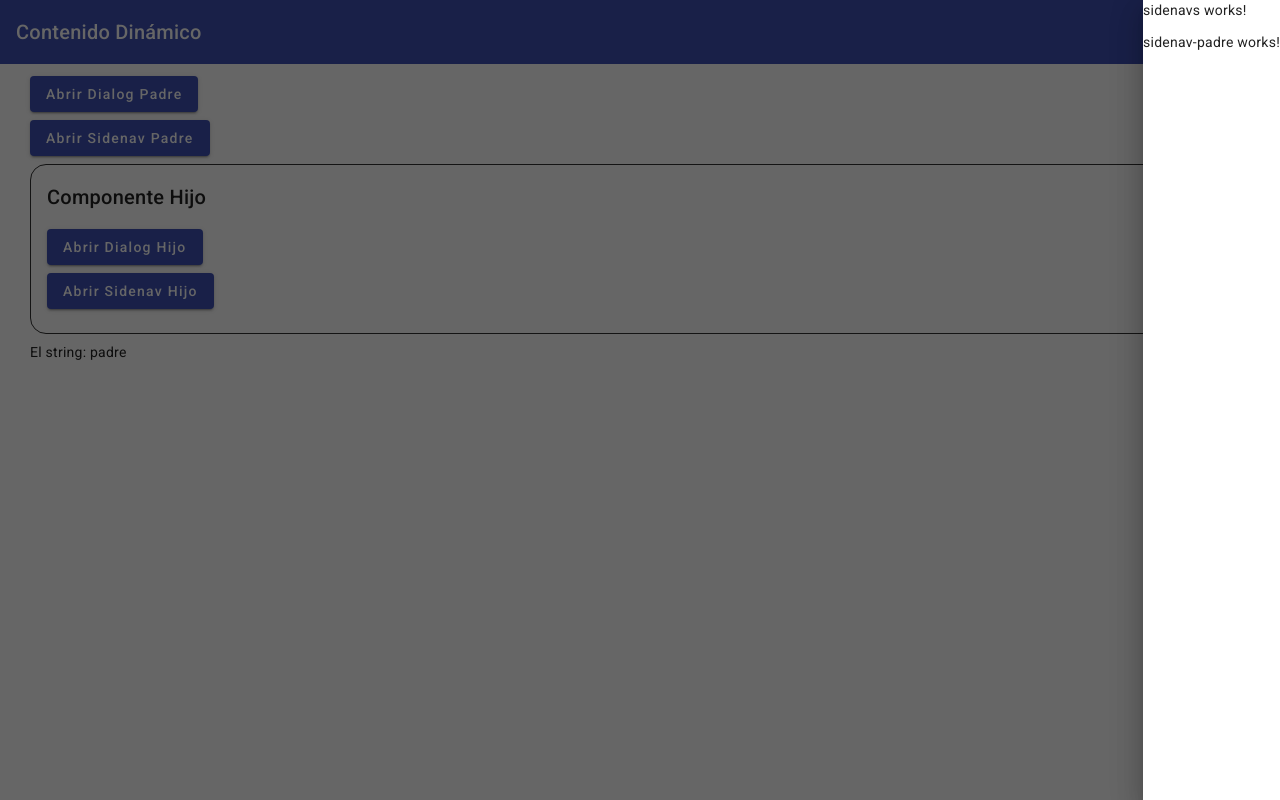
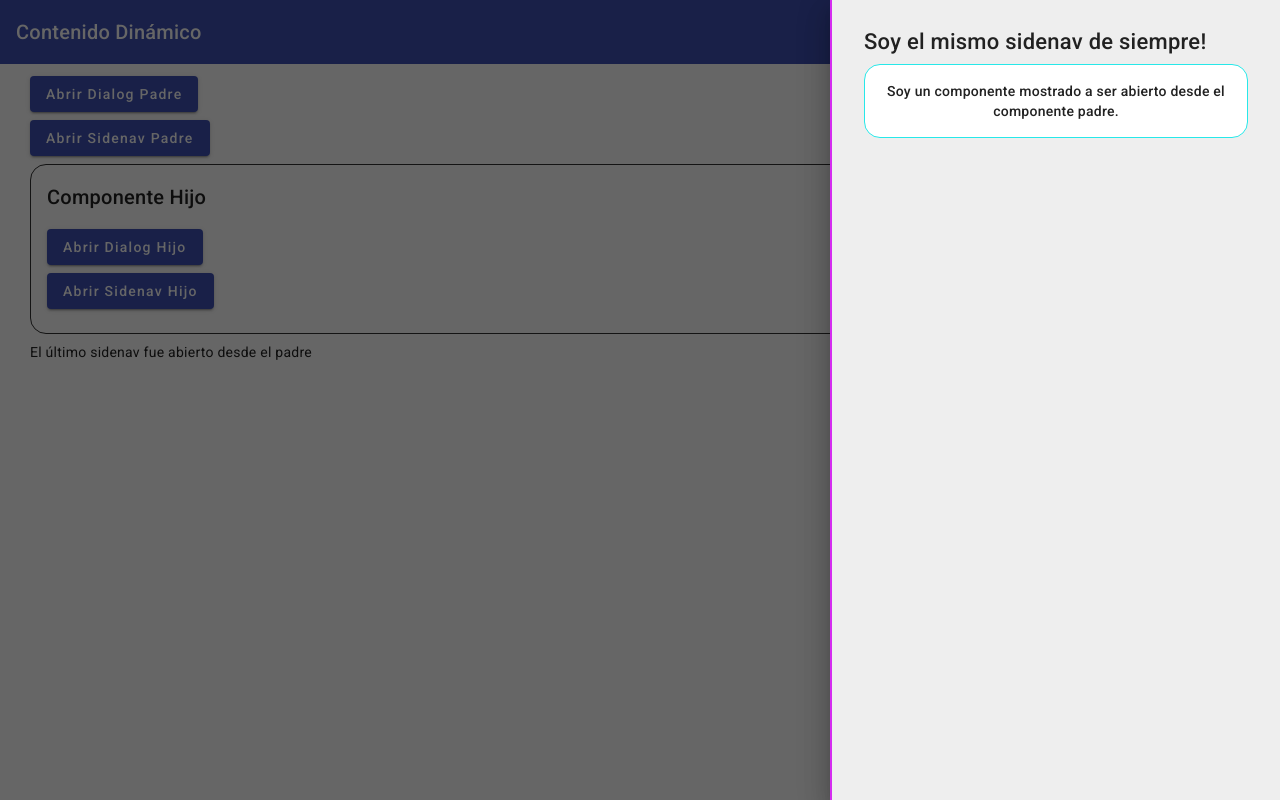
Before and after one commit to nicolastz/contenido-dinamico, an Angular app: page / in a window 1280 px wide. Both pictures are taken after a click on the button "Abrir Sidenav Padre". Built offline with nearby package versions, Linux system fonts and the light colour scheme.

Commit message:
sidenav con estilos para diferenciar

```diff
--- a/src/app/app.component.html
+++ b/src/app/app.component.html
@@ -1,3 +1,10 @@
+<style>
+  .drawer{
+    border-left: 2px solid #d42bf0;
+    max-width: 450px;
+  }
+</style>
+
 <mat-drawer-container style="height: 100%" autosize>
   <mat-drawer-content style="background-color: #fff; height: 100%">
     <p>
@@ -14,11 +21,14 @@
         <app-child></app-child>
       </div>
 
-      <p style="margin-top: 8px">El string: {{this.sidenavService.pagina}}</p>
+      <p style="margin-top: 8px">
+        <span *ngIf="this.sidenavService.pagina == ''">No se ha abierto un sidenav aun</span>
+        <span *ngIf="this.sidenavService.pagina !== ''">El último sidenav fue abierto desde el {{this.sidenavService.pagina}}</span>
+      </p>
     </div>
   </mat-drawer-content>
 
-  <mat-drawer #sidenav mode="over" position="end">
+  <mat-drawer #sidenav mode="over" position="end" class="drawer">
     <app-sidenavs></app-sidenavs>
   </mat-drawer>
 </mat-drawer-container>
--- a/src/app/app.module.ts
+++ b/src/app/app.module.ts
@@ -8,6 +8,7 @@ import { BrowserAnimationsModule } from '@angular/platform-browser/animations';
 import { MatToolbarModule } from '@angular/material/toolbar';
 import { MatButtonModule } from '@angular/material/button';
 import { MatSidenavModule } from '@angular/material/sidenav';
+import { MatDialogModule } from '@angular/material/dialog';
 
 import { ChildComponent } from './child/child.component';
 import { SidenavService } from './sidenav.service';
@@ -29,7 +30,8 @@ import { SidenavsComponent } from './sidenavs/sidenavs.component';
     BrowserAnimationsModule,
     MatToolbarModule,
     MatButtonModule,
-    MatSidenavModule
+    MatSidenavModule,
+    MatDialogModule
   ],
   providers: [
     SidenavService
--- /dev/null
+++ b/src/app/dialog/dialog-base.html
@@ -0,0 +1 @@
+<p>test</p>
--- a/src/app/sidenav.service.ts
+++ b/src/app/sidenav.service.ts
@@ -6,7 +6,6 @@ import { BehaviorSubject } from 'rxjs';
 export class SidenavService {
   pagina:any = '';
 
-  // public sidenavToggleSubject: BehaviorSubject<any> = new BehaviorSubject(null);
   @Output() sidenav: EventEmitter<any> = new EventEmitter();
 
   constructor() { }
@@ -15,7 +14,5 @@ export class SidenavService {
     this.sidenav.emit(this.pagina);
     console.log('sidenav lanzado');
     console.log(this.pagina);
-    // return this.sidenavToggleSubject.next(null);
-
   }
 }
--- a/src/app/sidenav/sidenav-hijo/sidenav-hijo.component.html
+++ b/src/app/sidenav/sidenav-hijo/sidenav-hijo.component.html
@@ -1 +1,18 @@
-<p>sidenav-hijo works!</p>
+<style>
+    .caja-hijo{
+        background-color: #fff;
+        padding: 1rem;
+        border-radius: 1rem;
+        border: 1px solid #e59930;
+    }
+    .texto-hijo{
+        color: #212121;
+        font-weight: 500;
+        text-align: center;
+        margin: 0;
+    }
+</style>
+
+<div class="caja-hijo">
+    <p class="texto-hijo">Soy un componente mostrado a ser abierto desde el componente hijo.</p>
+</div>
--- a/src/app/sidenav/sidenav-padre/sidenav-padre.component.html
+++ b/src/app/sidenav/sidenav-padre/sidenav-padre.component.html
@@ -1 +1,18 @@
-<p>sidenav-padre works!</p>
+<style>
+    .caja-padre{
+        background-color: #fff;
+        padding: 1rem;
+        border-radius: 1rem;
+        border: 1px solid #27e8e9;
+    }
+    .texto-padre{
+        color: #212121;
+        font-weight: 500;
+        text-align: center;
+        margin: 0;
+    }
+</style>
+
+<div class="caja-padre">
+    <p class="texto-padre">Soy un componente mostrado a ser abierto desde el componente padre.</p>
+</div>
--- a/src/app/sidenavs/sidenavs.component.html
+++ b/src/app/sidenavs/sidenavs.component.html
@@ -1,3 +1,18 @@
-<p>sidenavs works!</p>
-<app-sidenav-hijo *ngIf="this.sidenavService.pagina == 'hijo'"></app-sidenav-hijo>
-<app-sidenav-padre *ngIf="this.sidenavService.pagina == 'padre'"></app-sidenav-padre>
+<style>
+    .sidenav-background{
+        background-color: #eee;
+        height: 100%;
+        padding: 2rem;
+    }
+    .text{
+        font-size: 22px;
+        font-weight: 500;
+        color: #212121;
+    }
+</style>
+
+<div class="sidenav-background">
+    <p class="text">Soy el mismo sidenav de siempre!</p>
+    <app-sidenav-hijo *ngIf="this.sidenavService.pagina == 'hijo'"></app-sidenav-hijo>
+    <app-sidenav-padre *ngIf="this.sidenavService.pagina == 'padre'"></app-sidenav-padre>
+</div>
```
